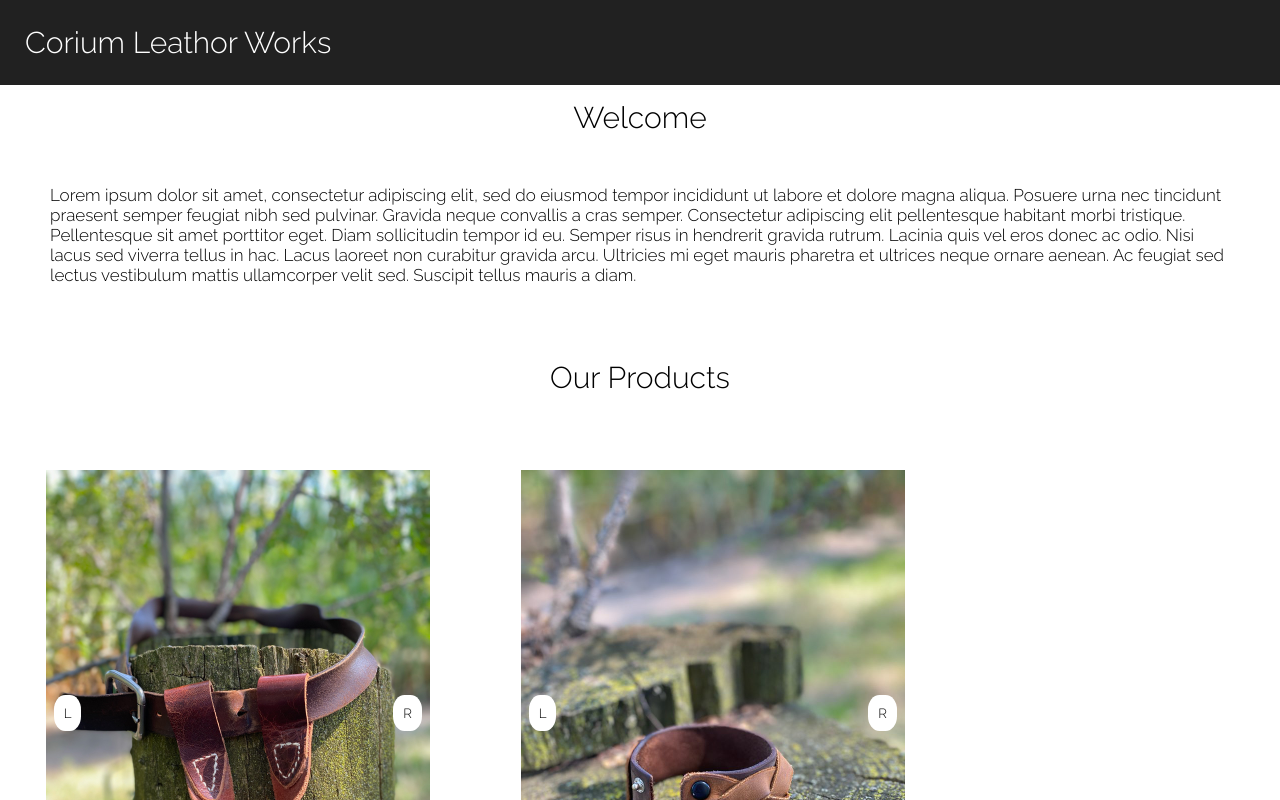
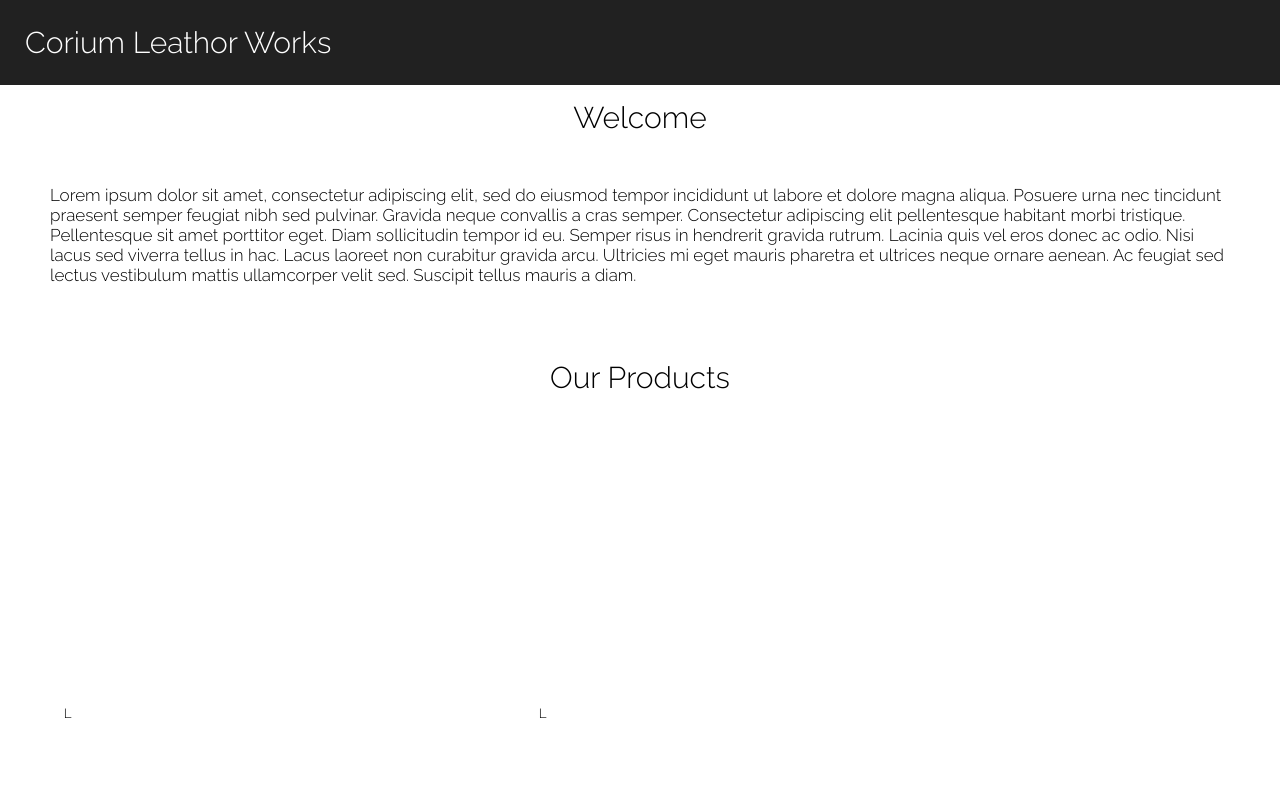
Before and after one commit to gheezl/Corium-Leather-Works, a React (Create React App) app: page / in a window 1280 px wide. Shown: the top 800 px of the page. Built offline with nearby package versions, Linux system fonts and the light colour scheme.

Commit message:
Changed L and R buttons positioning

```diff
--- a/src/components/items-card/items-card.css
+++ b/src/components/items-card/items-card.css
@@ -35,7 +35,7 @@
 }
 
 .left {
-    position: absolute;
+    /* position: absolute; */
     margin-top: 300px;
     margin-right: 340px;
     cursor: pointer;
@@ -51,7 +51,7 @@
 }
 
 .right {
-    position: absolute;
+    /* position: absolute; */
     margin-top: 300px;
     margin-left: 340px;
     cursor: pointer;
```
